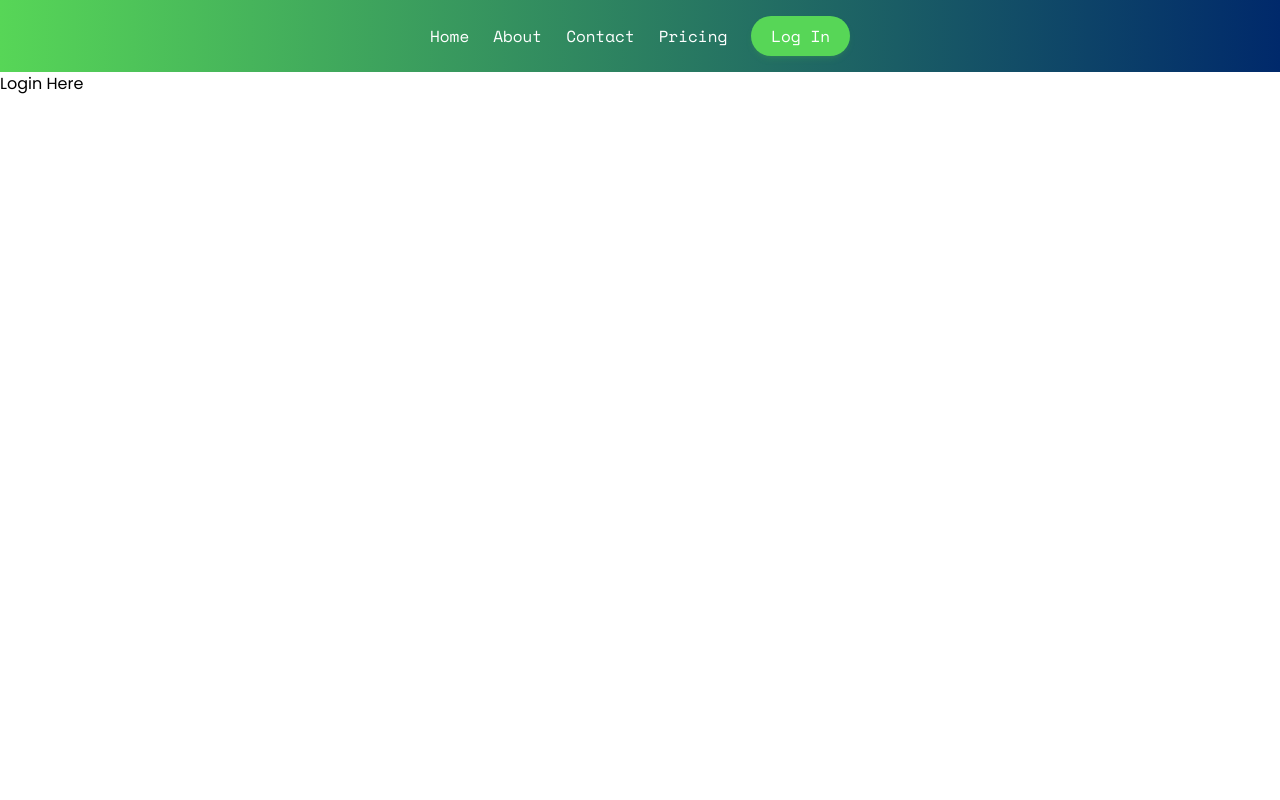
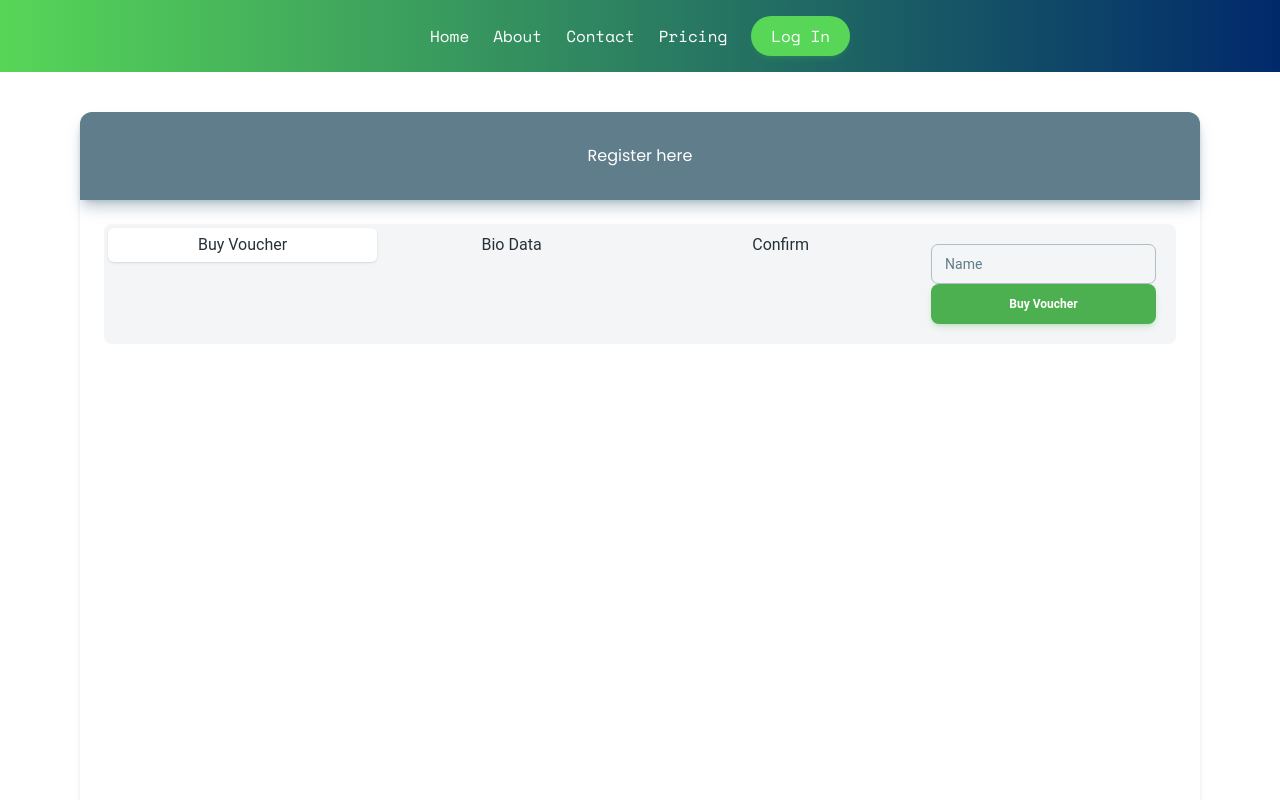
Before and after one commit to killy10o10/school-webapp, a React (Vite) app: page /login in a window 1280 px wide. Shown: the top 800 px of the page. Built offline with nearby package versions, Linux system fonts and the light colour scheme.

Commit message:
Add registration form

```diff
--- a/src/pages/Login.jsx
+++ b/src/pages/Login.jsx
@@ -1,8 +1,27 @@
+import { Button, Card, CardBody, CardHeader, Input, Tab, TabPanel, Tabs, TabsBody, TabsHeader } from "@material-tailwind/react"
 
 function Login() {
   return (
-    <section className="min-h-screen">
-      <p>Login Here</p>
+    <section className="min-h-screen flex justify-center">
+      <Card className="w-full mx-20 my-10">
+        <CardHeader color="blue-gray" className="m-0 grid place-items-center rounded-b-none py-8 px-4 text-center">Register here</CardHeader>
+        <CardBody>
+          <Tabs className="overflow-visible" value="buy">
+            <TabsHeader>
+              <Tab value="buy">Buy Voucher</Tab>
+              <Tab value="data">Bio Data</Tab>
+              <Tab value="confirm">Confirm</Tab>
+              <TabsBody>
+                <TabPanel value="buy" className="flex flex-col ">
+                  <Input label="Name"></Input>
+                  <Button color="green" className="capitalize">Buy voucher</Button>
+                </TabPanel>
+
+              </TabsBody>
+            </TabsHeader>
+          </Tabs>
+        </CardBody>
+      </Card>
     </section>
   )
 }
```
